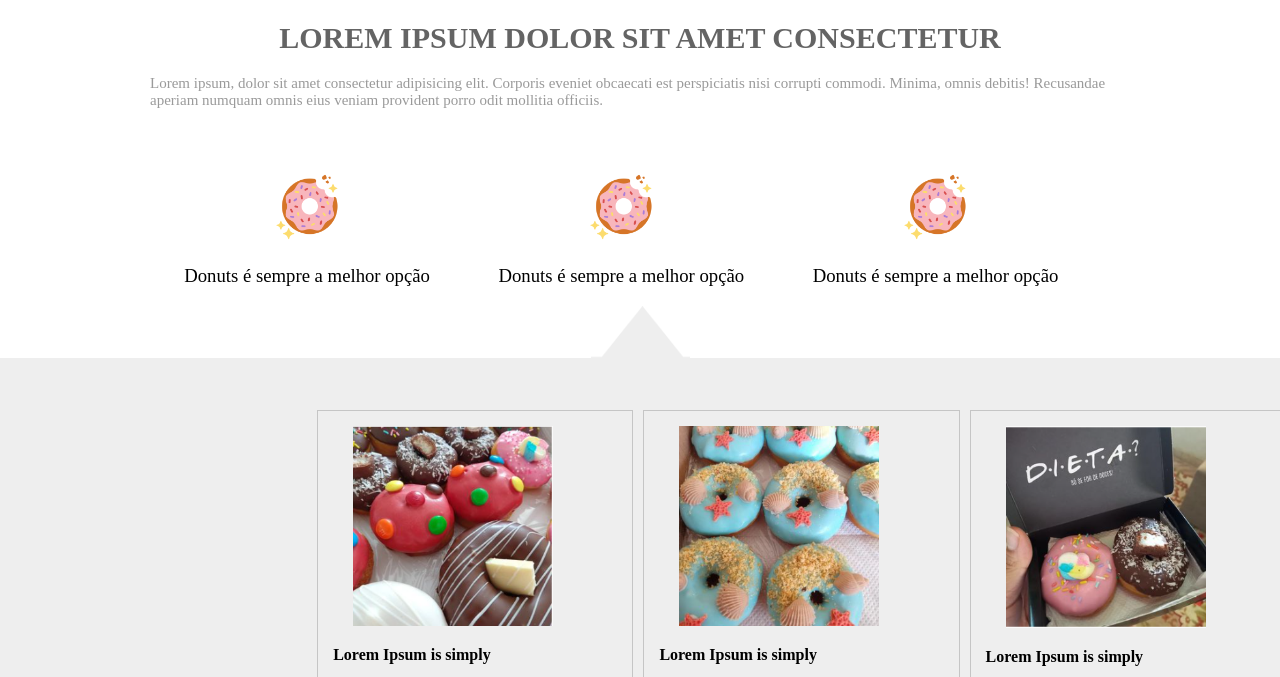
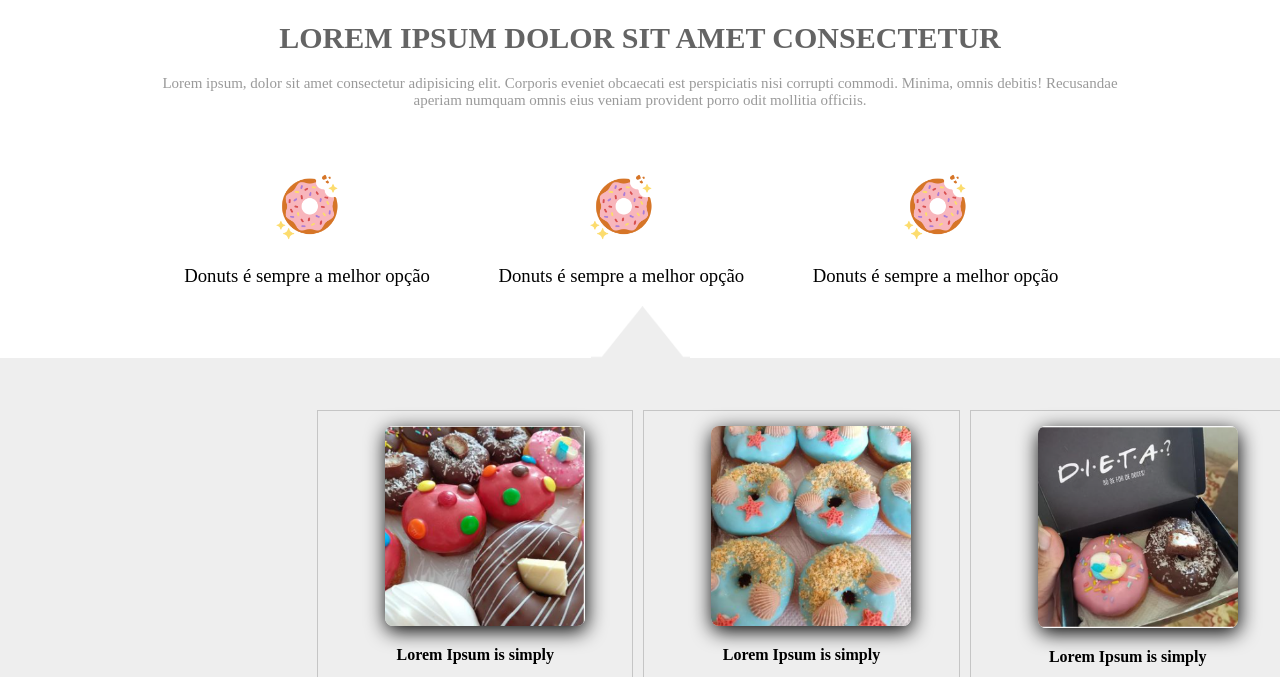
Before and after one commit to ismaileRodrigues/ismaile, a plain HTML site: page index.html in a window 1280 px wide. Shown: the part 843-1520 px from the top of the page. Drawn offline with nearby package versions, Linux system fonts and the light colour scheme.

Commit message:
Update index.css

```diff
--- a/CSS/index.css
+++ b/CSS/index.css
@@ -219,23 +219,25 @@ li.slick-active button{
     width: 29%;
     float: left;
     position: relative;
+
+
  }
  .bloco-imagem img {
+    border-radius: 8px;
     margin-left:20px;
     width: 200px;
-    height: ;
-}
-
-.bloco-imagem b, p {
+    box-shadow: 1px 5px 20px black;
     text-align: left;
 }
 
 .bloco-imagem{
-     height: 400px;
+
+     height: 250px;
     border: 1px solid #c5c5c5;
     padding-top: 15px;
     padding-bottom: 15px;
     margin-left: 10px;
+   text-align: center;
 
 }
 .bloco-texto{
@@ -244,6 +246,7 @@ li.slick-active button{
 
  h3 {
     font-weight: normal!important;
+    text-align: center;
 }
 
 
@@ -346,6 +349,8 @@ li.slick-active button{
         background-repeat: no-repeat;
         background-size: contain;
     }
+
+
 @media screen and (max-width: 980px) {
 
 
```
